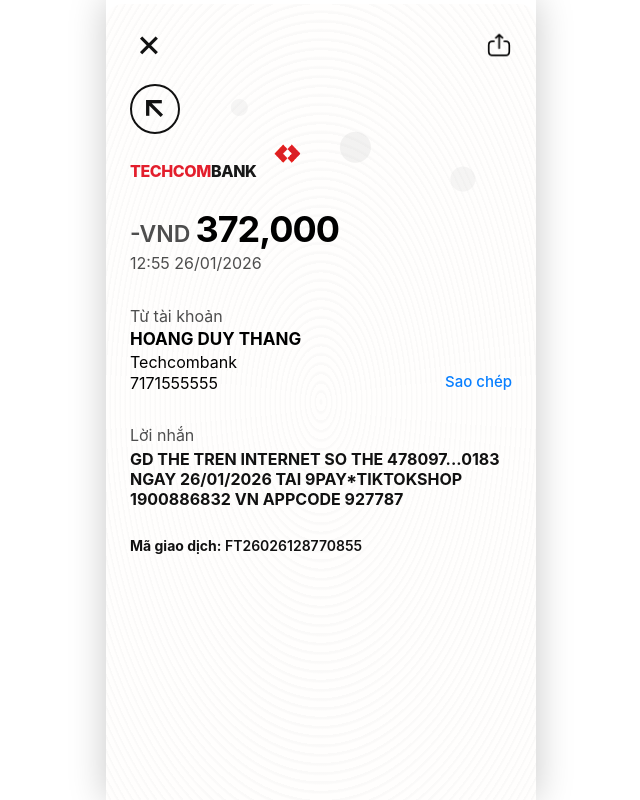
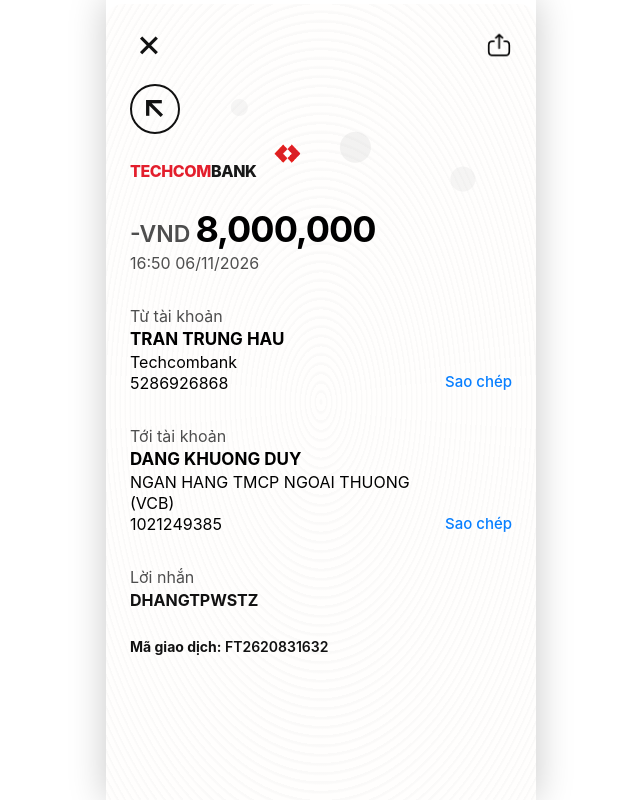
Before and after one commit to tallonagency2-ui/tech_end-main, a plain HTML site: page transaction-out3.html in a window 1280 px wide. Shown: the whole page, without its empty margins (319-959 px from the left). Drawn offline with nearby package versions, Linux system fonts and the light colour scheme.

Commit message:
Update transaction-out3.html

```diff
--- a/transaction-out3.html
+++ b/transaction-out3.html
@@ -140,12 +140,12 @@
                 </span>
 
                 <strong>
-                    372,000
+                    8,000,000
                 </strong>
             </div>
 
             <p class="transaction-time">
-                12:55 26/01/2026
+                16:50 06/11/2026
             </p>
 
         </section>
@@ -162,7 +162,7 @@
                 <div class="account-text">
 
                     <strong>
-                        HOANG DUY THANG
+                        TRAN TRUNG HAU
                     </strong>
 
                     <span>
@@ -170,7 +170,42 @@
                     </span>
 
                     <span id="accountNumber">
-                        7171555555
+                        5286926868
+                    </span>
+
+                </div>
+
+                <button
+                    type="button"
+                    class="copy-button"
+                    id="copyButton"
+                >
+                    Sao chép
+                </button>
+
+            </div>
+
+        </section>
+              <section class="account-section">
+
+            <p class="section-label">
+                Tới tài khoản
+            </p>
+
+            <div class="account-copy-row">
+
+                <div class="account-text">
+
+                    <strong>
+                        DANG KHUONG DUY
+                    </strong>
+
+                    <span>
+                        NGAN HANG TMCP NGOAI THUONG (VCB)
+                    </span>
+
+                    <span id="accountNumber">
+                        1021249385
                     </span>
 
                 </div>
@@ -195,9 +230,7 @@
             </p>
 
             <p class="transaction-message">
-                GD THE TREN INTERNET SO THE 478097...0183
-                NGAY 26/01/2026 TAI 9PAY*TIKTOKSHOP
-                1900886832 VN APPCODE 927787
+                DHangTPwstz
             </p>
 
         </section>
@@ -205,7 +238,7 @@
         <!-- MÃ GIAO DỊCH -->
         <p class="transaction-code">
             <strong>Mã giao dịch:</strong>
-            FT26026128770855
+            FT2620831632
         </p>
 
         <!-- NHÃN DEMO -->
```
